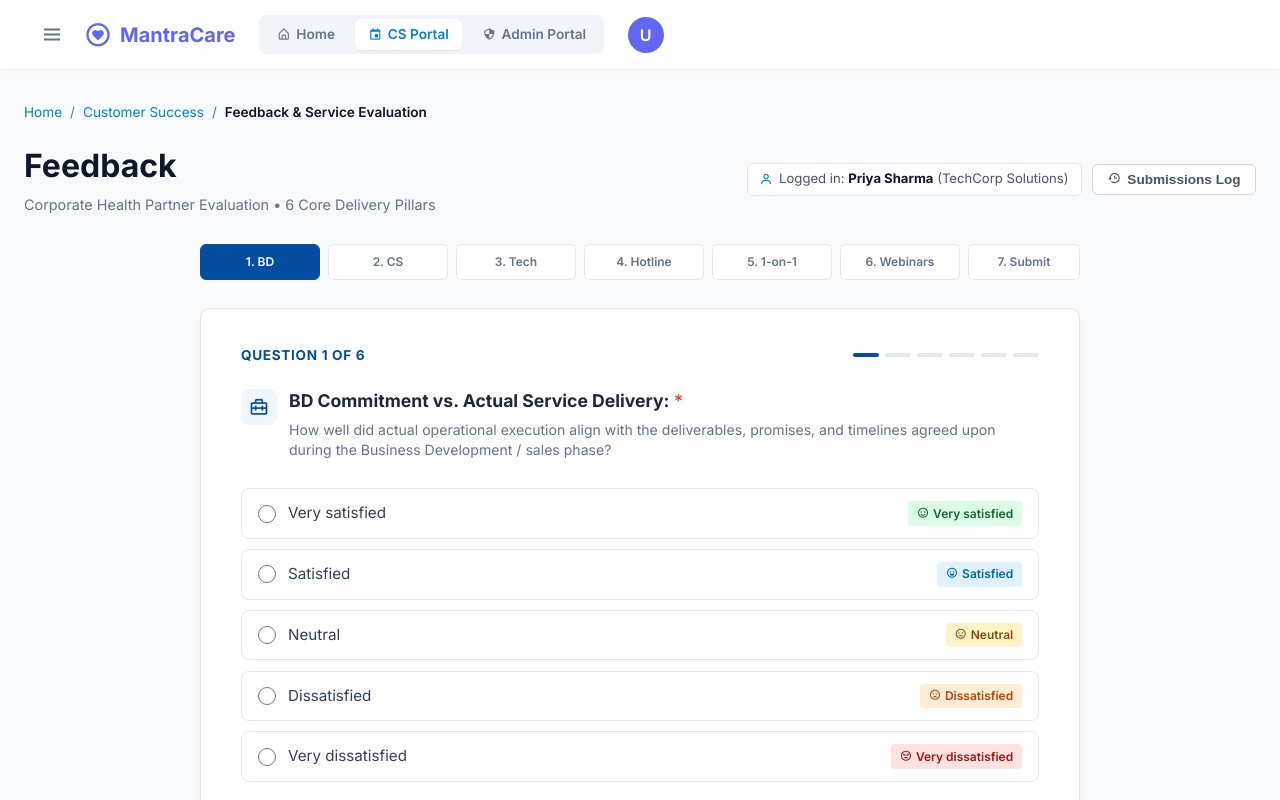
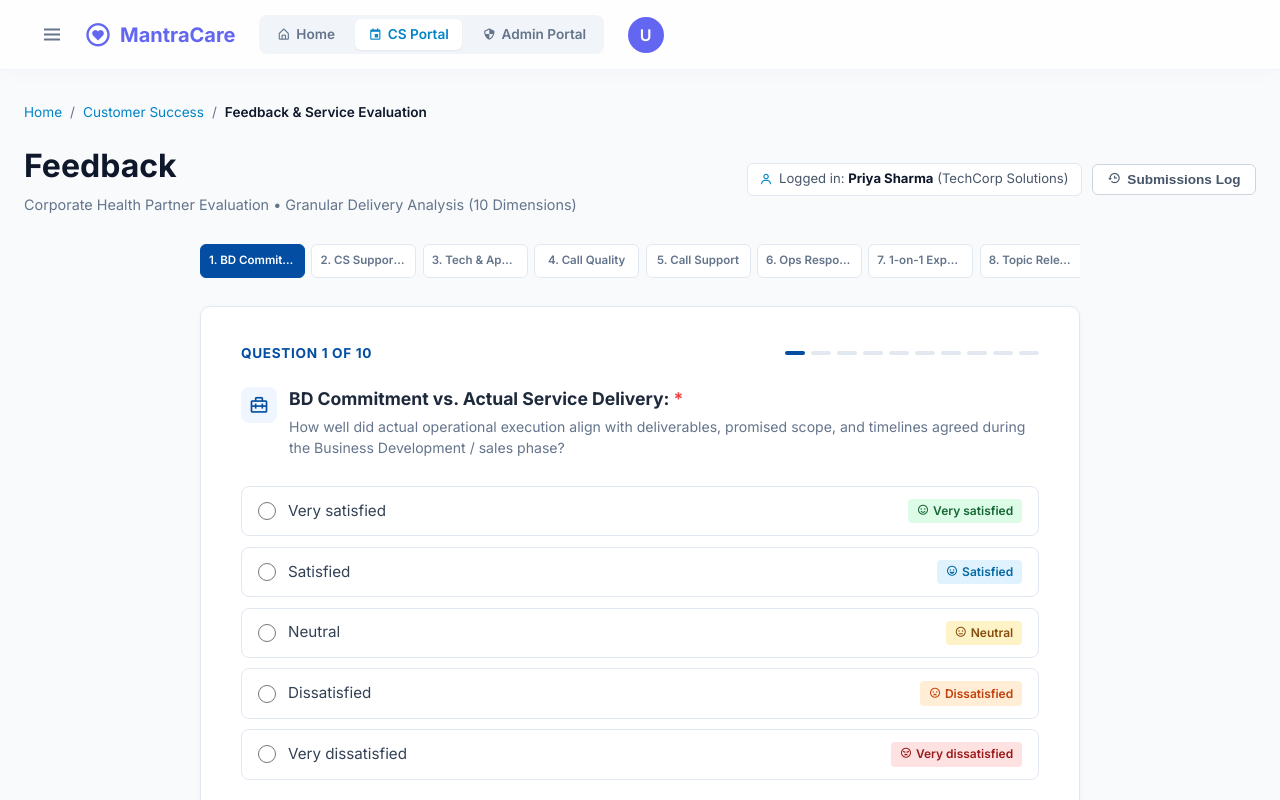
Before and after one commit to karan-mantracare/cs-admin-billing, a React (Vite) app: page /cs/feedback in a window 1280 px wide. Shown: the top 800 px of the page. Built offline with nearby package versions, Linux system fonts and the light colour scheme.

Commit message:
feat: Expand feedback evaluation to 10 granular dimensions for Hotline calls (Quality, Support, Ops) and Webinars (Topic, Content, Expert)

```diff
--- a/src/pages/CsFeedback.jsx
+++ b/src/pages/CsFeedback.jsx
@@ -21,8 +21,9 @@ const NOT_APPLICABLE_OPTION = {
 const PILLAR_QUESTIONS = [
   {
     id: 'bdCommitment',
+    pillarGroup: 'BD',
     title: 'BD Commitment vs. Actual Service Delivery: *',
-    description: 'How well did actual operational execution align with the deliverables, promises, and timelines agreed upon during the Business Development / sales phase?',
+    description: 'How well did actual operational execution align with deliverables, promised scope, and timelines agreed during the Business Development / sales phase?',
     shortLabel: 'BD Commitment vs Delivery',
     category: 'Sales & Onboarding Alignment',
     icon: 'bx-briefcase-alt-2',
@@ -36,6 +37,7 @@ const PILLAR_QUESTIONS = [
   },
   {
     id: 'csSupport',
+    pillarGroup: 'CS',
     title: 'Customer Success (CS) Support & Account Management: *',
     description: 'Responsiveness, proactiveness, and helpfulness of your dedicated Customer Success SPOC in resolving queries, managing account requests, and reviewing health metrics:',
     shortLabel: 'CS Support & Responsiveness',
@@ -51,6 +53,7 @@ const PILLAR_QUESTIONS = [
   },
   {
     id: 'techSupport',
+    pillarGroup: 'Tech',
     title: 'Tech & App Support (Platform Reliability & Usability): *',
     description: 'Ease of use, app speed, uptime reliability, and technical assistance for the MantraCare employee mobile app and corporate portal:',
     shortLabel: 'Tech & App Support',
@@ -65,24 +68,58 @@ const PILLAR_QUESTIONS = [
     ]
   },
   {
-    id: 'hotlineCalls',
-    title: 'Hotline Calls (Pickup Ratio & Call Handling Capabilities): *',
-    description: 'Helpline responsiveness, immediate pickup ratio, empathy, and problem resolution capabilities when your employees dial the corporate support hotline:',
-    shortLabel: 'Hotline Pickup & Handling',
+    id: 'hotlineCallQuality',
+    pillarGroup: 'Hotline',
+    title: 'Hotline: Call Quality & Pickup Ratio: *',
+    description: 'Immediate call pickup speed, zero connection dropouts, audio clarity, and 24/7 helpline accessibility when employees call in:',
+    shortLabel: 'Hotline: Call Quality',
     category: 'Helpline & Assistance',
     icon: 'bx-phone-call',
     allowNotApplicable: true,
     lowRatingTags: [
       'High wait time before call answered',
-      'Frequent dropped / unanswered calls',
-      'Agent lacked required clinical knowledge',
-      'Resolution required multiple callbacks'
+      'Frequent dropped / disconnected calls',
+      'Audio line crackling or lag',
+      'Pickup delays during peak hours'
+    ]
+  },
+  {
+    id: 'hotlineCallSupport',
+    pillarGroup: 'Hotline',
+    title: 'Hotline: Counselor & Agent Call Support: *',
+    description: 'Empathy, active listening, problem handling, and professionalism displayed by helpline agents when handling employee situations:',
+    shortLabel: 'Hotline: Call Support',
+    category: 'Helpline & Assistance',
+    icon: 'bx-support',
+    allowNotApplicable: true,
+    lowRatingTags: [
+      'Agent sounded rushed or impatient',
+      'Lacked active empathy & understanding',
+      'Inadequate clinical / wellness guidance',
+      'Tone was perceived as unprofessional'
+    ]
+  },
+  {
+    id: 'hotlineOpsResponse',
+    pillarGroup: 'Hotline',
+    title: 'Hotline: Ops Response to Queries & Follow-ups: *',
+    description: 'Operational turnaround speed and efficiency in closing ticket escalations, scheduled callbacks, and resolving employee queries:',
+    shortLabel: 'Hotline: Ops Response',
+    category: 'Helpline & Assistance',
+    icon: 'bx-time-five',
+    allowNotApplicable: true,
+    lowRatingTags: [
+      'Scheduled callback was delayed / missed',
+      'Ticket escalation took days to resolve',
+      'Lack of clear status communication',
+      'Operations resolution was incomplete'
     ]
   },
   {
     id: 'oneOnOneSessions',
+    pillarGroup: '1-on-1',
     title: '1-on-1 Individual Sessions (Therapy, Coaching, Doctor Consultations): *',
-    description: 'Quality, punctuality, practitioner expertise, confidentiality, and employee feedback regarding individual confidential wellness sessions:',
+    description: 'Quality, punctuality, practitioner expertise, confidentiality, and employee satisfaction with individual 1-on-1 expert sessions:',
     shortLabel: '1-on-1 Expert Sessions',
     category: 'Clinical & Wellness Care',
     icon: 'bx-user-pin',
@@ -95,18 +132,51 @@ const PILLAR_QUESTIONS = [
     ]
   },
   {
-    id: 'webinars',
-    title: 'Webinars & Corporate Group Activities: *',
-    description: 'Engagement level, speaker expertise, interactive participation, and practical value of company-wide webinars and wellness group workshops:',
-    shortLabel: 'Webinars & Group Sessions',
+    id: 'webinarTopic',
+    pillarGroup: 'Webinars',
+    title: 'Webinars: Topic Relevance & Variety: *',
+    description: 'Alignment of webinar themes with workforce wellness priorities, mental health awareness, and employee interest:',
+    shortLabel: 'Webinars: Topic Relevance',
+    category: 'Engagement & Activities',
+    icon: 'bx-list-check',
+    allowNotApplicable: true, // SOW exclusion option
+    lowRatingTags: [
+      'Topics too generic or repetitive',
+      'Did not resonate with workforce needs',
+      'Need more specialized wellness themes',
+      'Too few topics to choose from'
+    ]
+  },
+  {
+    id: 'webinarContent',
+    pillarGroup: 'Webinars',
+    title: 'Webinars: Content Depth & Presentation Quality: *',
+    description: 'Practicality, visual presentation, depth of actionable health takeaways, and reference materials provided to attendees:',
+    shortLabel: 'Webinars: Content Quality',
+    category: 'Engagement & Activities',
+    icon: 'bx-slideshow',
+    allowNotApplicable: true, // SOW exclusion option
+    lowRatingTags: [
+      'Slides were text-heavy & hard to follow',
+      'Lack of actionable everyday tips',
+      'Content was too theoretical/basic',
+      'Resource guides / recordings delayed'
+    ]
+  },
+  {
+    id: 'webinarExpert',
+    pillarGroup: 'Webinars',
+    title: 'Webinars: Trainer / Expert Engagement & Q&A: *',
+    description: 'Speaker energy, subject mastery, audience engagement, and effectiveness in answering live employee questions:',
+    shortLabel: 'Webinars: Expert Engagement',
     category: 'Engagement & Activities',
     icon: 'bx-broadcast',
-    allowNotApplicable: true, // Crucial requirement: option of no session done / not a part of SOW
+    allowNotApplicable: true, // SOW exclusion option
     lowRatingTags: [
-      'Topic lacked relevance for our team',
-      'Speaker engagement was below expectations',
-      'Audio / video technical difficulties',
-      'Session timing was inconvenient'
+      'Speaker lacked dynamic engagement',
+      'Audience Q&A was rushed or skipped',
+      'Session started late or ran overtime',
+      'Could not answer complex attendee queries'
     ]
   }
 ];
@@ -123,16 +193,20 @@ const GENERAL_SUGGESTION_TAGS = [
 
 export default function CsFeedback() {
   const [searchParams] = useSearchParams();
-  const [currentStep, setCurrentStep] = useState(0); // 0 to 5 = questions, 6 = details & remarks, 7 = submitted
-
-  // Ratings for each pillar
+  const [currentStep, setCurrentStep] = useState(0); // 0 to 9 = questions, 10 = details & remarks, 11 = submitted
+
+  // Ratings for all 10 questions
   const [ratings, setRatings] = useState({
     bdCommitment: '',
     csSupport: '',
     techSupport: '',
-    hotlineCalls: '',
+    hotlineCallQuality: '',
+    hotlineCallSupport: '',
+    hotlineOpsResponse: '',
     oneOnOneSessions: '',
-    webinars: ''
+    webinarTopic: '',
+    webinarContent: '',
+    webinarExpert: ''
   });
 
   // Optional remarks on low responses
@@ -140,9 +214,13 @@ export default function CsFeedback() {
     bdCommitment: '',
     csSupport: '',
     techSupport: '',
-    hotlineCalls: '',
+    hotlineCallQuality: '',
+    hotlineCallSupport: '',
+    hotlineOpsResponse: '',
     oneOnOneSessions: '',
-    webinars: ''
+    webinarTopic: '',
+    webinarContent: '',
+    webinarExpert: ''
   });
 
   // Client Details state
@@ -315,17 +393,25 @@ export default function CsFeedback() {
       bdCommitment: '',
       csSupport: '',
       techSupport: '',
-      hotlineCalls: '',
+      hotlineCallQuality: '',
+      hotlineCallSupport: '',
+      hotlineOpsResponse: '',
       oneOnOneSessions: '',
-      webinars: ''
+      webinarTopic: '',
+      webinarContent: '',
+      webinarExpert: ''
     });
     setLowResponseRemarks({
       bdCommitment: '',
       csSupport: '',
       techSupport: '',
-      hotlineCalls: '',
+      hotlineCallQuality: '',
+      hotlineCallSupport: '',
+      hotlineOpsResponse: '',
       oneOnOneSessions: '',
-      webinars: ''
+      webinarTopic: '',
+      webinarContent: '',
+      webinarExpert: ''
     });
     setClientDetails((prev) => ({
       ...prev,
@@ -357,7 +443,7 @@ export default function CsFeedback() {
               Feedback
             </h1>
             <p style={{ margin: 0, fontSize: '0.9rem', color: '#64748b' }}>
-              Corporate Health Partner Evaluation • 6 Core Delivery Pillars
+              Corporate Health Partner Evaluation • Granular Delivery Analysis ({PILLAR_QUESTIONS.length} Dimensions)
             </p>
           </div>
 
@@ -391,8 +477,8 @@ export default function CsFeedback() {
           </div>
         </div>
 
-        {/* Survey Progress Pills */}
-        <div style={{ maxWidth: '880px', margin: '0 auto 1.25rem auto', display: 'flex', gap: '0.5rem', overflowX: 'auto', paddingBottom: '0.5rem' }}>
+        {/* Question Selector Quick-Bar */}
+        <div style={{ maxWidth: '880px', margin: '0 auto 1.25rem auto', display: 'flex', gap: '0.4rem', overflowX: 'auto', paddingBottom: '0.5rem' }}>
           {PILLAR_QUESTIONS.map((q, idx) => {
             const hasAnswer = Boolean(ratings[q.id]);
             const isCurrent = idx === currentStep;
@@ -406,13 +492,13 @@ export default function CsFeedback() {
                 }}
                 style={{
                   flex: '1 1 0',
-                  minWidth: '120px',
-                  padding: '0.5rem 0.65rem',
+                  minWidth: '105px',
+                  padding: '0.45rem 0.5rem',
                   borderRadius: '6px',
                   background: isCurrent ? '#034ea2' : hasAnswer ? '#e0f2fe' : '#ffffff',
                   color: isCurrent ? '#ffffff' : hasAnswer ? '#0369a1' : '#64748b',
                   border: isCurrent ? '1px solid #034ea2' : hasAnswer ? '1px solid #bae6fd' : '1px solid #e2e8f0',
-                  fontSize: '0.75rem',
+                  fontSize: '0.72rem',
                   fontWeight: '600',
                   cursor: idx <= currentStep || hasAnswer ? 'pointer' : 'default',
                   textAlign: 'center',
@@ -424,31 +510,30 @@ export default function CsFeedback() {
                 title={q.shortLabel}
               >
                 {hasAnswer && !isCurrent ? '✓ ' : `${idx + 1}. `}
-                {q.shortLabel.split(' ')[0]}
+                {q.shortLabel.replace('Hotline: ', '').replace('Webinars: ', '')}
               </div>
             );
           })}
           <div
             onClick={() => {
-              // Allow jump if all questions answered
               const allAnswered = PILLAR_QUESTIONS.every((q) => Boolean(ratings[q.id]));
               if (allAnswered) setCurrentStep(PILLAR_QUESTIONS.length);
             }}
             style={{
               flex: '1 1 0',
-              minWidth: '110px',
-              padding: '0.5rem 0.65rem',
+              minWidth: '85px',
+              padding: '0.45rem 0.5rem',
               borderRadius: '6px',
               background: isDetailsStep ? '#034ea2' : '#ffffff',
               color: isDetailsStep ? '#ffffff' : '#64748b',
               border: isDetailsStep ? '1px solid #034ea2' : '1px solid #e2e8f0',
-              fontSize: '0.75rem',
+              fontSize: '0.72rem',
               fontWeight: '600',
               textAlign: 'center',
               whiteSpace: 'nowrap'
             }}
           >
-            7. Submit
+            Submit
           </div>
         </div>
 
@@ -479,7 +564,7 @@ export default function CsFeedback() {
                     <div
                       key={idx}
                       style={{
-                        width: '26px',
+                        width: '20px',
                         height: '4px',
                         borderRadius: '2px',
                         background: idx === currentStep ? '#034ea2' : idx < currentStep ? '#93c5fd' : '#e2e8f0',
@@ -490,7 +575,7 @@ export default function CsFeedback() {
                 </div>
               </div>
 
-              {/* Step View: Questions (0 to 5) */}
+              {/* Step View: Questions (0 to 9) */}
               {!isDetailsStep ? (
                 <div>
                   <div style={{ display: 'flex', alignItems: 'flex-start', gap: '0.75rem', marginBottom: '0.5rem' }}>
@@ -669,7 +754,7 @@ export default function CsFeedback() {
                       <div style={{ display: 'flex', justifyContent: 'space-between', alignItems: 'center', marginBottom: '0.5rem' }}>
                         <label style={{ fontSize: '0.88rem', fontWeight: '700', color: '#92400e', display: 'flex', alignItems: 'center', gap: '0.35rem' }}>
                           <i className="bx bx-message-alt-error" style={{ fontSize: '1.1rem' }}></i>
-                          <span>What could we have done better? (Optional remark)</span>
+                          <span>What could we have done better in {activeQuestion.shortLabel}? (Optional remark)</span>
                         </label>
                         <span style={{ fontSize: '0.75rem', color: '#b45309', background: '#fef3c7', padding: '0.15rem 0.5rem', borderRadius: '4px', fontWeight: '600' }}>
                           Optional
@@ -677,10 +762,10 @@ export default function CsFeedback() {
                       </div>
 
                       <p style={{ margin: '0 0 0.65rem 0', fontSize: '0.8rem', color: '#78350f' }}>
-                        We strive for excellence. Click any tag below to quickly specify the issue, or leave a brief remark so your CS SPOC can take corrective action.
+                        Click any tag below to quickly specify the reason, or write your feedback so your CS SPOC can review:
                       </p>
 
-                      {/* Pillar Quick Issue Tags */}
+                      {/* Dimension Specific Issue Tags */}
                       <div style={{ display: 'flex', flexWrap: 'wrap', gap: '0.35rem', marginBottom: '0.65rem' }}>
                         {activeQuestion.lowRatingTags.map((tag) => (
                           <button
@@ -718,7 +803,7 @@ export default function CsFeedback() {
                             [activeQuestion.id]: e.target.value
                           })
                         }
-                        placeholder="Share any specifics about delays, missing commitments, or issues experienced (optional)..."
+                        placeholder={`Share any specific issues regarding ${activeQuestion.shortLabel.toLowerCase()} (optional)...`}
                         style={{
                           width: '100%',
                           padding: '0.65rem 0.85rem',
@@ -803,7 +888,7 @@ export default function CsFeedback() {
                   </div>
                 </div>
               ) : (
-                /* Step 7 / Final Details & Suggestions Form */
+                /* Step 11 / Final Details & Suggestions Form */
                 <form onSubmit={handleSubmit}>
                   {/* Pre-fill Intelligence Notification */}
                   <div
@@ -1115,7 +1200,7 @@ export default function CsFeedback() {
                 Thank You for Your Feedback!
               </h2>
               <p style={{ color: '#64748b', fontSize: '0.95rem', maxWidth: '520px', margin: '0 auto 1.75rem auto', lineHeight: '1.5' }}>
-                Your responses have been successfully submitted for <strong>{clientDetails.company}</strong>. They have been routed directly to Customer Success SPOC <strong>{clientDetails.csSpocName}</strong> and executive management.
+                Your responses have been successfully submitted for <strong>{clientDetails.company}</strong>. They have been routed directly to Customer Success SPOC <strong>{clientDetails.csSpocName}</strong> and leadership.
               </p>
 
               {/* Recorded Feedback Details Card */}
@@ -1127,7 +1212,7 @@ export default function CsFeedback() {
                   borderRadius: '10px',
                   padding: '1.5rem',
                   marginBottom: '2rem',
-                  maxWidth: '680px',
+                  maxWidth: '700px',
                   margin: '0 auto 2rem auto'
                 }}
               >
@@ -1146,12 +1231,12 @@ export default function CsFeedback() {
                   </div>
                 </div>
 
-                {/* 6 Core Pillars Summary */}
+                {/* 10 Granular Dimensions Summary */}
                 <div style={{ fontSize: '0.78rem', fontWeight: '700', textTransform: 'uppercase', color: '#64748b', marginBottom: '0.6rem' }}>
-                  6 Service Pillars Evaluation:
+                  Service Evaluation ({PILLAR_QUESTIONS.length} Dimensions):
                 </div>
 
-                <div style={{ display: 'flex', flexDirection: 'column', gap: '0.5rem', marginBottom: '1.25rem' }}>
+                <div style={{ display: 'flex', flexDirection: 'column', gap: '0.45rem', marginBottom: '1.25rem' }}>
                   {PILLAR_QUESTIONS.map((q) => {
                     const ans = ratings[q.id];
                     const remark = lowResponseRemarks[q.id];
@@ -1159,7 +1244,7 @@ export default function CsFeedback() {
                       <div
                         key={q.id}
                         style={{
-                          padding: '0.65rem 0.85rem',
+                          padding: '0.6rem 0.85rem',
                           background: '#ffffff',
                           border: '1px solid #f1f5f9',
                           borderRadius: '6px'
@@ -1171,7 +1256,7 @@ export default function CsFeedback() {
                           </span>
                           <span
                             style={{
-                              fontSize: '0.75rem',
+                              fontSize: '0.74rem',
                               fontWeight: '700',
                               padding: '0.15rem 0.5rem',
                               borderRadius: '4px',
```
